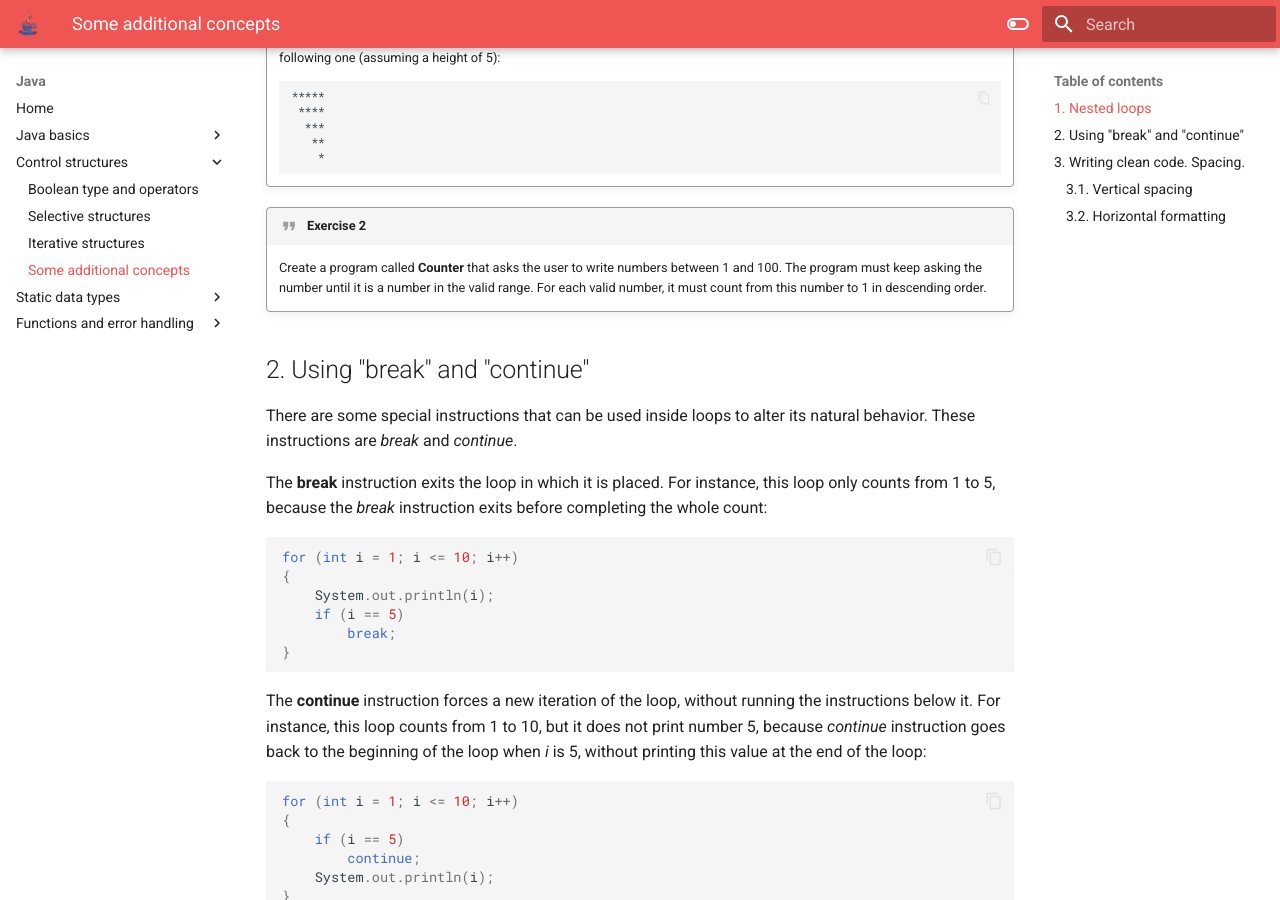
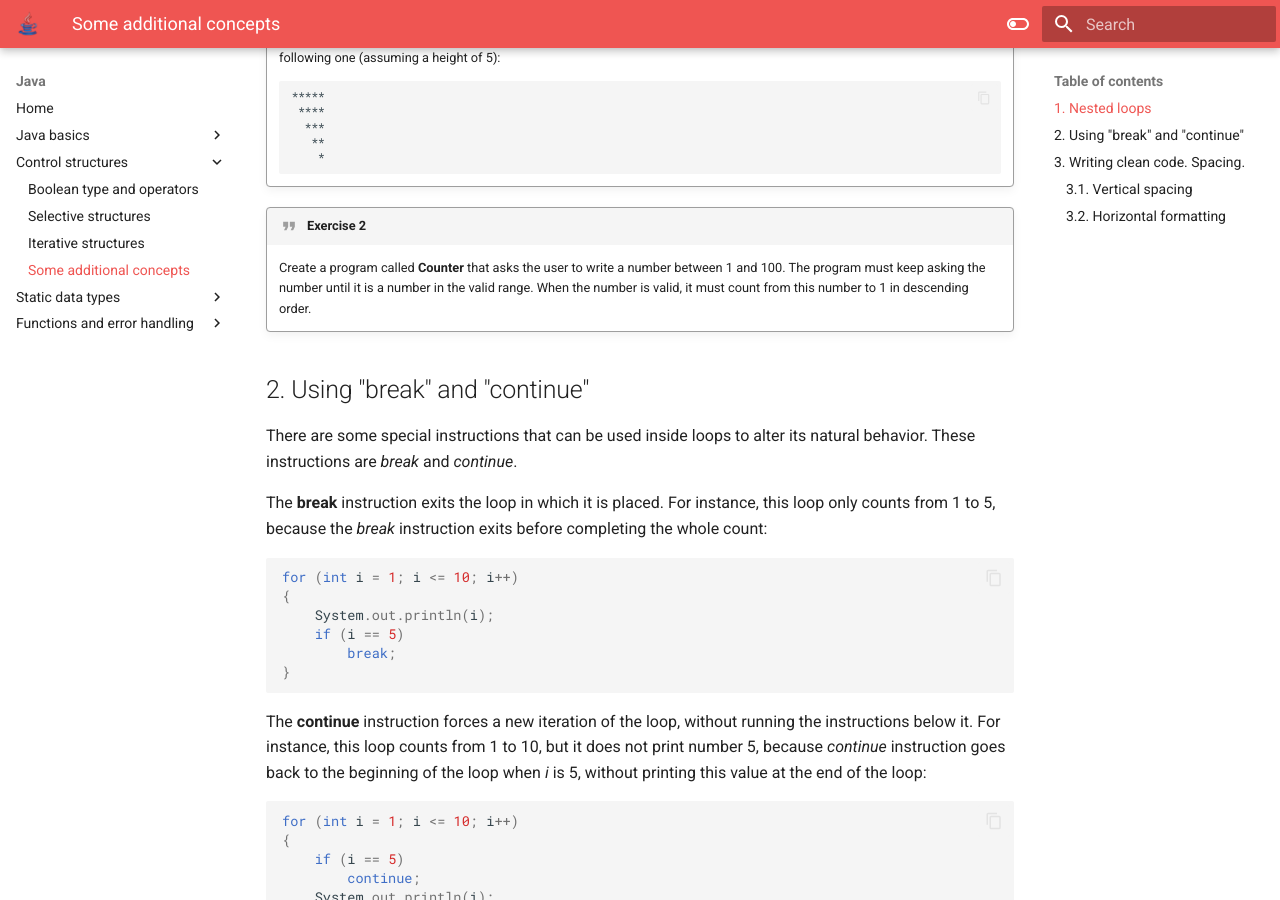
Before and after one commit to nachoiborraIES/java2, an MkDocs documentation site: the page built from docs/02d.md, in a window 1280 px wide and 900 px high, scrolled down 805 px. Built offline with MkDocs 1.6.1 and Material for MkDocs 9.7.7, drawn with Linux system fonts in a browser that asks for light colours.

Commit message:
Erratas 02d

````diff
--- a/docs/02d.md
+++ b/docs/02d.md
@@ -37,7 +37,7 @@ for (int i = 1; i <= size; i++)
 
 !!! quote "Exercise 2"
 
-    Create a program called **Counter** that asks the user to write numbers between 1 and 100. The program must keep asking the number until it is a number in the valid range. For each valid number, it must count from this number to 1 in descending order.
+    Create a program called **Counter** that asks the user to write a number between 1 and 100. The program must keep asking the number until it is a number in the valid range. When the number is valid, it must count from this number to 1 in descending order.
 
 ## 2. Using "break" and "continue"
 
--- a/docs/slides/02d.html
+++ b/docs/slides/02d.html
@@ -40,7 +40,7 @@ for (int i = 1; i <= size; i++)
 <script type="text/template">
 ## Exercise 1
 
-Write a program called **Triangle** in which we as a user to enter a height (integer) and then we write a reversed triangle like the following one (assuming a height of 5):
+Write a program called **Triangle** in which we ask a user to enter a height (integer) and then we write a reversed triangle like the following one (assuming a height of 5):
 
 ```
 *****
@@ -57,7 +57,7 @@ Write a program called **Triangle** in which we as a user to enter a height (int
 <script type="text/template">
 ## Exercise 2
 
-Create a program called **Counter** that asks the user to write a number between 1 and 100. The program must keep asking the number until it is a number in the valid range. Then it must count from this number to 1 in descending order.
+Create a program called **Counter** that asks the user to write a number between 1 and 100. The program must keep asking the number until it is a number in the valid range. When the number is valid, it must count from this number to 1 in descending order.
 
 </script>
 </section>
````
